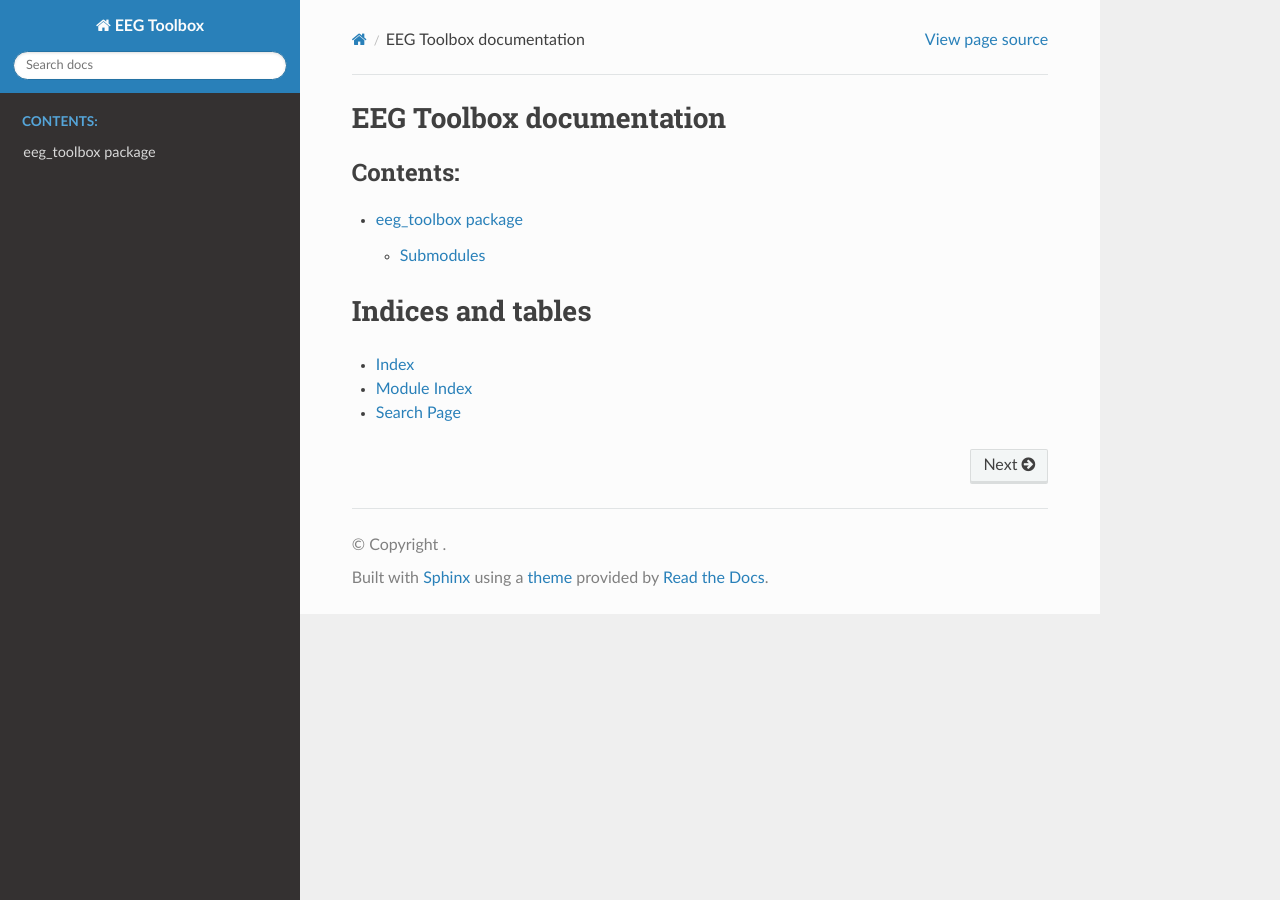
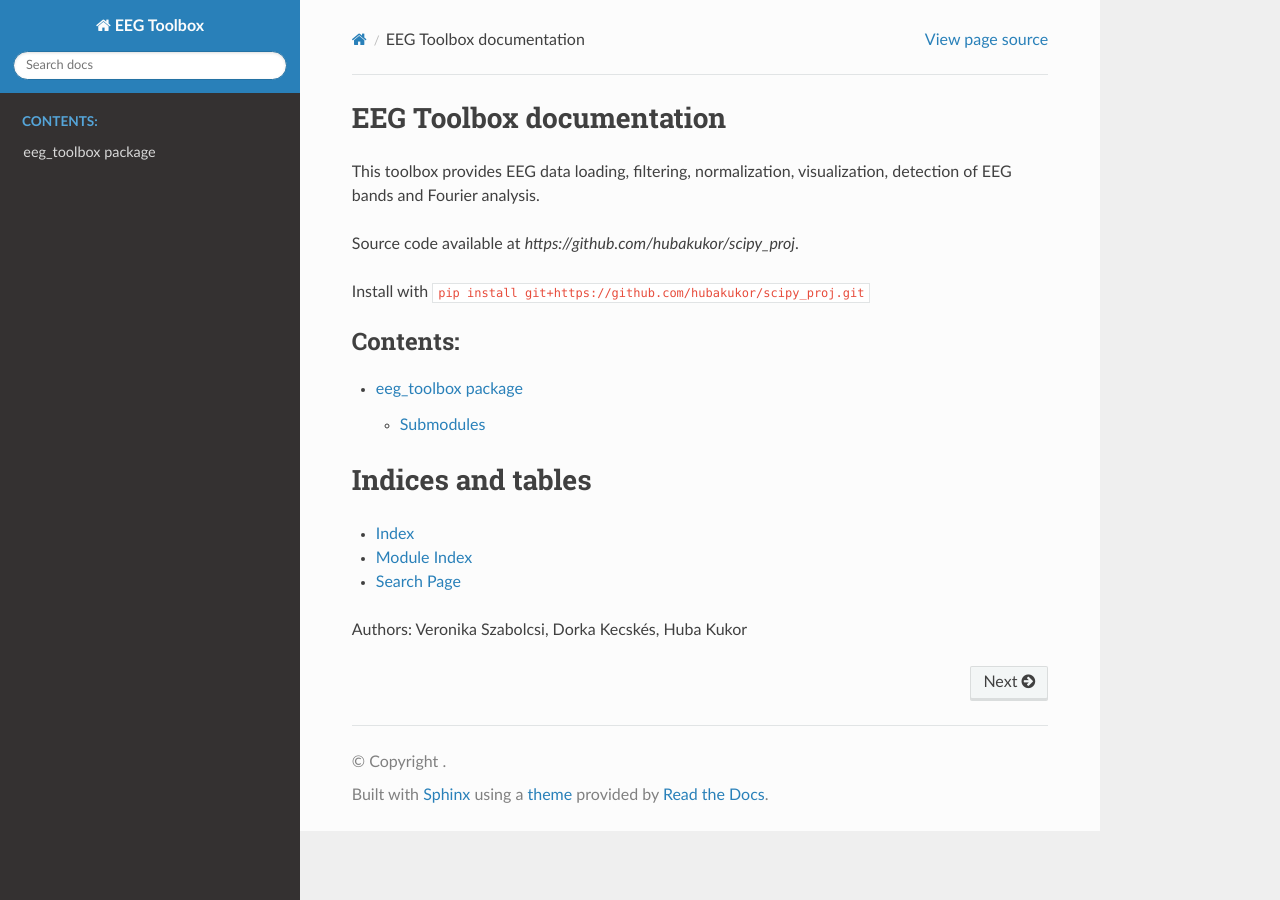
Before and after one commit to hubakukor/scipy_proj, a Sphinx documentation site: the page built from docs/source/index.rst, in a window 1280 px wide. Built offline with Sphinx 7.4.7 and the Read the Docs theme 3.1.0, drawn with Linux system fonts in a browser that asks for light colours.

Commit message:
readthedocs

```diff
--- a/docs/source/index.rst
+++ b/docs/source/index.rst
@@ -5,6 +5,13 @@
 
 EEG Toolbox documentation
 =========================
+
+This toolbox provides EEG data loading, filtering, normalization,
+visualization, detection of EEG bands and Fourier analysis.
+
+Source code available at `https://github.com/hubakukor/scipy_proj`.
+
+Install with ``pip install git+https://github.com/hubakukor/scipy_proj.git``
 
 .. toctree::
    :maxdepth: 2
@@ -18,3 +25,5 @@ Indices and tables
 * :ref:`genindex`
 * :ref:`modindex`
 * :ref:`search`
+
+Authors: Veronika Szabolcsi, Dorka Kecskés, Huba Kukor
```
